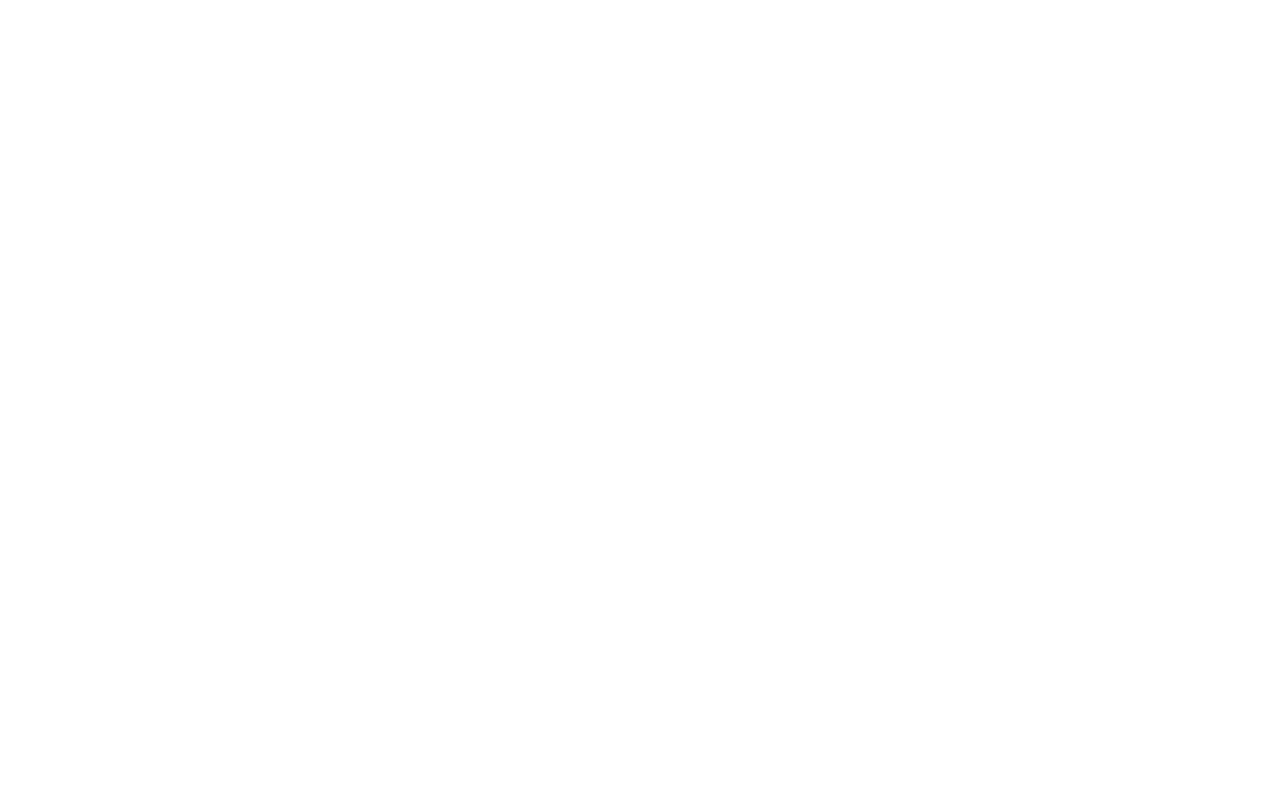
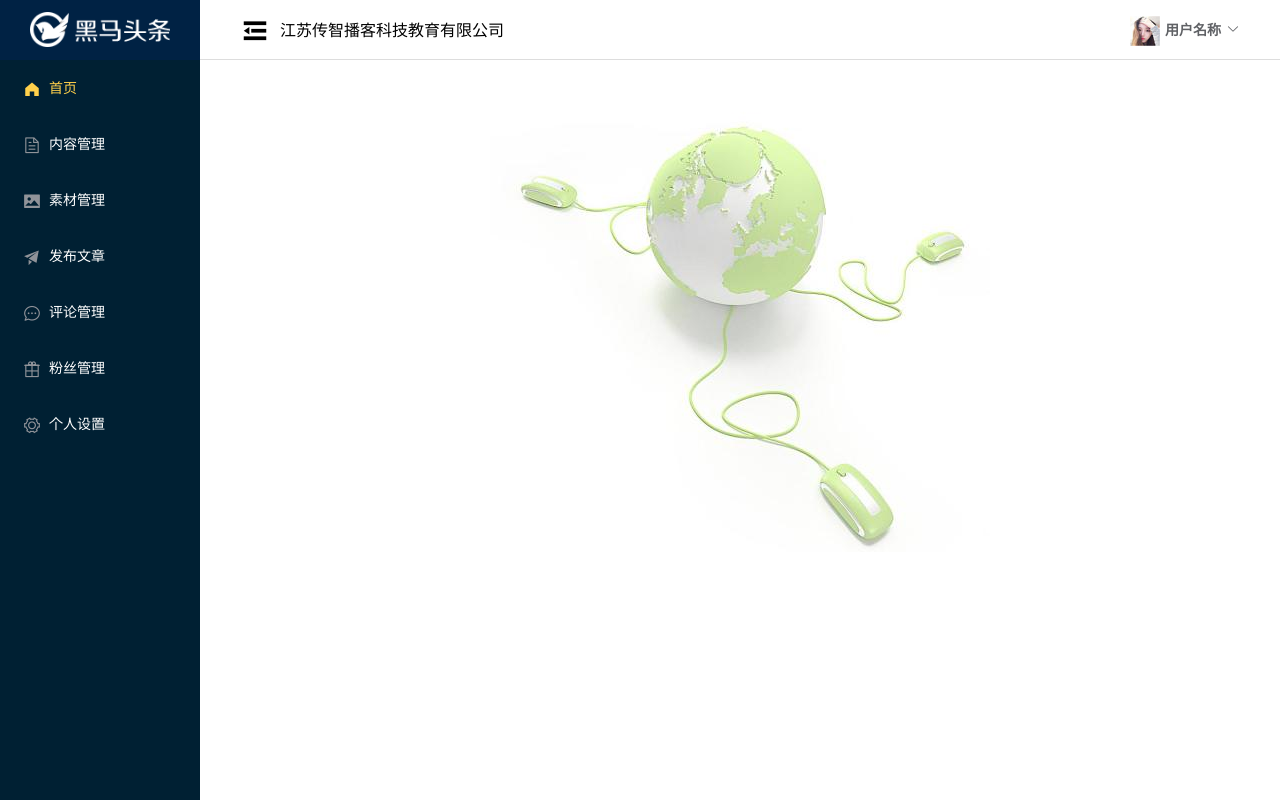
Before and after one commit to lgqyc1212/nihoa_01, a Vue app: page / in a window 1280 px wide. Built offline with nearby package versions, Linux system fonts and the light colour scheme.

Commit message:
"第二天的登陆页面的基本完善"

```diff
--- a/package.json
+++ b/package.json
@@ -8,6 +8,7 @@
     "lint": "vue-cli-service lint"
   },
   "dependencies": {
+    "axios": "^0.19.0",
     "core-js": "^3.3.2",
     "element-ui": "^2.12.0",
     "vue": "^2.6.10",
--- /dev/null
+++ b/src/api/index.js
@@ -0,0 +1,9 @@
+// 导出一个配置好的axios对象
+import axios from 'axios'
+
+// 对axios进行配置
+// 基准地址
+axios.defaults.baseURL = 'http://ttapi.research.itcast.cn/mp/v1_0/'
+// ... 很多配置
+
+export default axios
--- a/src/main.js
+++ b/src/main.js
@@ -6,6 +6,9 @@
 
 import router from '@/router'
 
+import axios from '@/api'
+Vue.prototype.$http = axios
+
 Vue.use(Element)
 Vue.config.productionTip = false
 
--- /dev/null
+++ b/src/views/404/index.vue
@@ -0,0 +1,20 @@
+<template>
+  <div class="container-404"></div>
+</template>
+
+<script>
+export default {
+
+}
+</script>
+
+<style scoped lang='less'>
+.container-404{
+    width: 100%;
+    height: 100%;
+    background: url(../../assets/404.png) no-repeat center / cover;
+    position: absolute;
+    left:0;
+    top:0;
+}
+</style>
--- /dev/null
+++ b/src/views/home/index.vue
@@ -0,0 +1,145 @@
+<template>
+  <el-container class="container-home">
+    <el-aside :width="isOpen?'200px':'64px'">
+
+        <!-- logo -->
+        <div class="logo" :class="{smallLogo:!isOpen}"></div>
+        <!-- 导航菜单 -->
+        <el-menu
+          default-active="/"
+          background-color="#002033"
+          text-color="#fff"
+          active-text-color="#ffd04b"
+          :collapse="!isOpen"
+          :collapse-transition="false"
+          style="border-right:none"
+        >
+          <el-menu-item index="/">
+            <i class="el-icon-s-home"></i>
+            <span slot="title">首页</span>
+          </el-menu-item>
+          <el-menu-item index="article">
+            <i class="el-icon-document"></i>
+            <span slot="title">内容管理</span>
+          </el-menu-item>
+          <el-menu-item index="image">
+            <i class="el-icon-picture"></i>
+            <span slot="title">素材管理</span>
+          </el-menu-item>
+          <el-menu-item index="publish">
+            <i class="el-icon-s-promotion"></i>
+            <span slot="title">发布文章</span>
+          </el-menu-item>
+          <el-menu-item index="comment">
+            <i class="el-icon-chat-dot-round"></i>
+            <span slot="title">评论管理</span>
+          </el-menu-item>
+          <el-menu-item index="fans">
+            <i class="el-icon-present"></i>
+            <span slot="title">粉丝管理</span>
+          </el-menu-item>
+          <el-menu-item index="setting">
+            <i class="el-icon-setting"></i>
+            <span slot="title">个人设置</span>
+          </el-menu-item>
+        </el-menu>
+      </el-aside>
+
+    <el-container>
+      <el-header>
+        <el-header>
+          <!-- 图标 -->
+          <span class="el-icon-s-fold icon" @click="toggleMenu"></span>
+          <!-- 文字 -->
+          <span class="text">江苏传智播客科技教育有限公司</span>
+          <!-- 下拉菜单组件 -->
+          <el-dropdown class="dropdown">
+            <span class="el-dropdown-link">
+              <img class="headIcon" src="../../assets/avatar.jpg" alt />
+              <span class="userName">用户名称</span>
+              <i class="el-icon-arrow-down el-icon--right"></i>
+            </span>
+            <el-dropdown-menu slot="dropdown">
+              <el-dropdown-item icon="el-icon-setting">个人设置</el-dropdown-item>
+              <el-dropdown-item icon="el-icon-unlock">退出登录</el-dropdown-item>
+            </el-dropdown-menu>
+          </el-dropdown>
+        </el-header>
+      </el-header>
+      <el-main>
+        <!-- 二级路由容器 -->
+        <router-view></router-view>
+      </el-main>
+    </el-container>
+  </el-container>
+</template>
+
+<script>
+export default {
+  data () {
+    return {
+      isOpen: true
+    }
+  },
+  methods: {
+    toggleMenu () {
+      // 切换左菜单 展开与收起
+      this.isOpen = !this.isOpen
+    }
+  }
+}
+</script>
+
+<style scoped lang='less'>
+.container-home {
+  width: 100%;
+  height: 100%;
+  position: absolute;
+  left: 0;
+  top: 0;
+  .el-aside {
+    background: #002033;
+  }
+  .el-header {
+    border-bottom: 1px solid #ddd;
+  }
+}
+.el-header {
+  line-height: 60px;
+  border-bottom: 1px solid #ddd;
+  .icon {
+    font-size: 30px;
+    vertical-align: middle;
+  }
+  .text {
+    margin-left: 10px;
+    vertical-align: middle;
+  }
+  .dropdown {
+    float: right;
+    .headIcon {
+      width: 30px;
+      height: 30px;
+      vertical-align: middle;
+    }
+    .userName {
+      font-weight: bold;
+      vertical-align: middle;
+      margin-left: 5px;
+    }
+  }
+}
+.el-aside {
+  background: #002033;
+  .logo {
+    width: 100%;
+    height: 60px;
+    background: #002244 url(../../assets/logo_admin.png) no-repeat center /
+      140px auto;
+  }
+  .smallLogo {
+    background-image: url(../../assets/logo_admin_01.png);
+    background-size: 36px auto;
+  }
+}
+</style>
--- a/src/views/login/index.vue
+++ b/src/views/login/index.vue
@@ -4,13 +4,13 @@
     <el-card>
       <!-- logo -->
       <img src="../../assets/logo_index.png" width="200px" alt />
-      <el-form ref="form" :model="loginFrm">
-        <el-form-item>
-          <el-input v-model="loginFrm.name" placeholder="请输入手机号"></el-input>
+      <el-form ref="loginForm" :model="loginForm" :rules="loginRules" status-icon>
+        <el-form-item prop="mobile">
+          <el-input v-model="loginForm.mobile" placeholder="请输入手机号"></el-input>
         </el-form-item>
-        <el-form-item>
+        <el-form-item prop="code">
           <el-input
-            v-model="loginFrm.code"
+            v-model="loginForm.code"
             style="width:235px; margin-right: 10px"
             placeholder="请输入验证码"
           ></el-input>
@@ -20,7 +20,7 @@
           <el-checkbox :value="true">我已阅读并同意用户协议和隐私条款</el-checkbox>
         </el-form-item>
         <el-form-item>
-          <el-button type="primary" style="width:100%">立即登录</el-button>
+          <el-button @click="login" type="primary" style="width:100%">立即登录</el-button>
         </el-form-item>
       </el-form>
     </el-card>
@@ -30,11 +30,53 @@
 <script>
 export default {
   data () {
+    //   rule:当前字段的校验规则 value callback
+    const checkMobile = (rule, value, callback) => {
+      if (/^1[3-9]\d{9}$/.test(value)) {
+        callback()
+      } else {
+        callback(new Error('格式不正确'))
+      }
+    }
     return {
-      loginFrm: {
+      loginForm: {
         mobile: '',
-        code: ''
+        code: '246810'
+      },
+      loginRules: {
+        mobile: [
+          {
+            required: true,
+            message: '请输入手机号',
+            trigger: 'blur'
+          },
+          { validator: checkMobile, trigger: 'blur' }
+        ],
+        code: [
+          { required: true, message: '请输入验证码', trigger: 'blur' },
+          { len: 6, message: '验证码6个字符', trigger: 'blur' }
+        ]
       }
+    }
+  },
+  methods: {
+    login () {
+      // 获取表单组件实例 ---> 调用校验函数
+      this.$refs['loginForm'].validate(valid => {
+        if (valid) {
+          // 发请求 校验手机号和验证码  后台
+          this.$http
+            .post('authorizations', this.loginForm)
+            .then(res => {
+              // 成功
+              this.$router.push('/')
+            })
+            .catch(() => {
+              // 失败 提示
+              this.$message.error('手机号或验证码错误')
+            })
+        }
+      })
     }
   }
 }
--- /dev/null
+++ b/src/views/welcome/index.vue
@@ -0,0 +1,16 @@
+<template>
+  <div class="container-welcome">
+    <img src="../../assets/welcome.jpg" alt />
+  </div>
+</template>
+
+<script>
+export default {}
+</script>
+
+<style>
+.container-welcome img {
+  display: block;
+  margin: 0 auto;
+}
+</style>
```
Also changed, not shown: src/router/index.js (+19 -1 lines), 2 other files (tests, documents, lock files or other folders).
